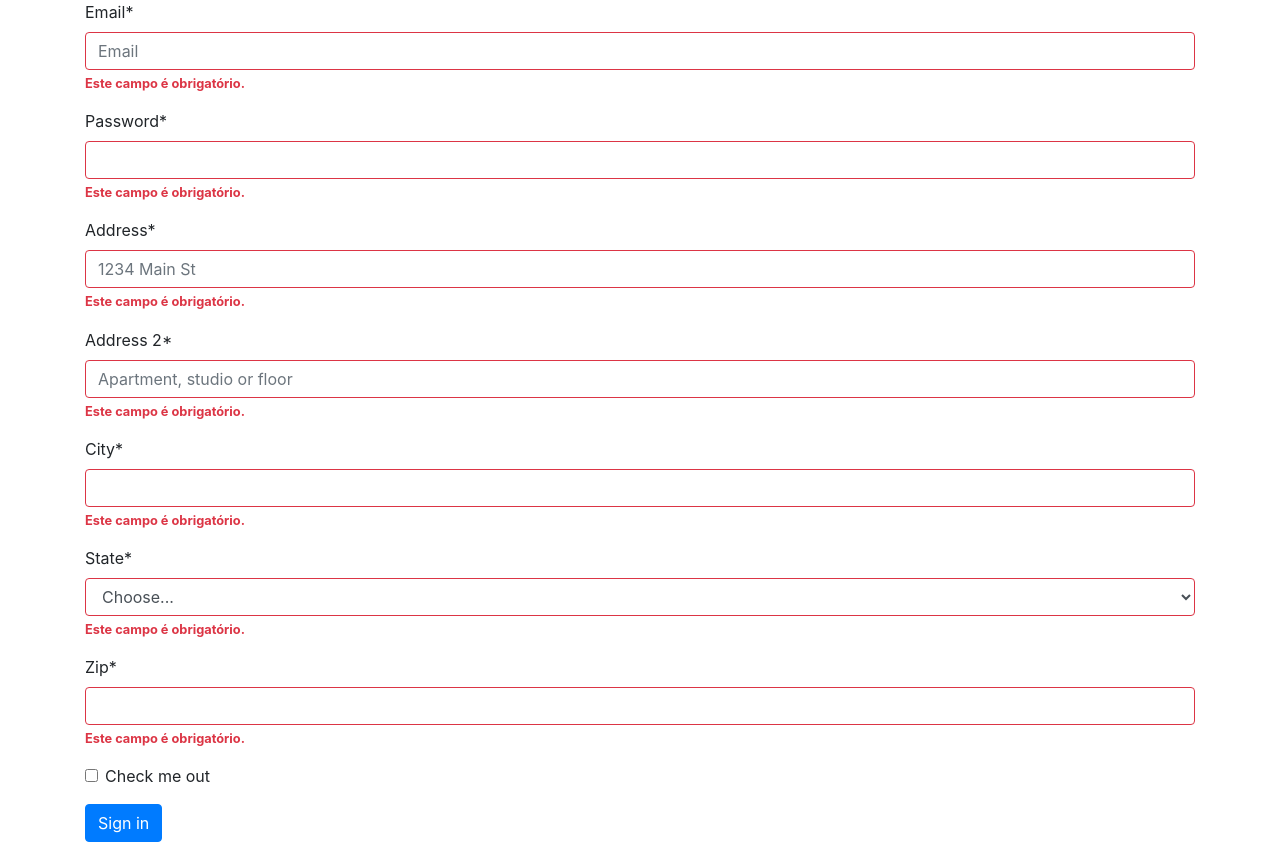
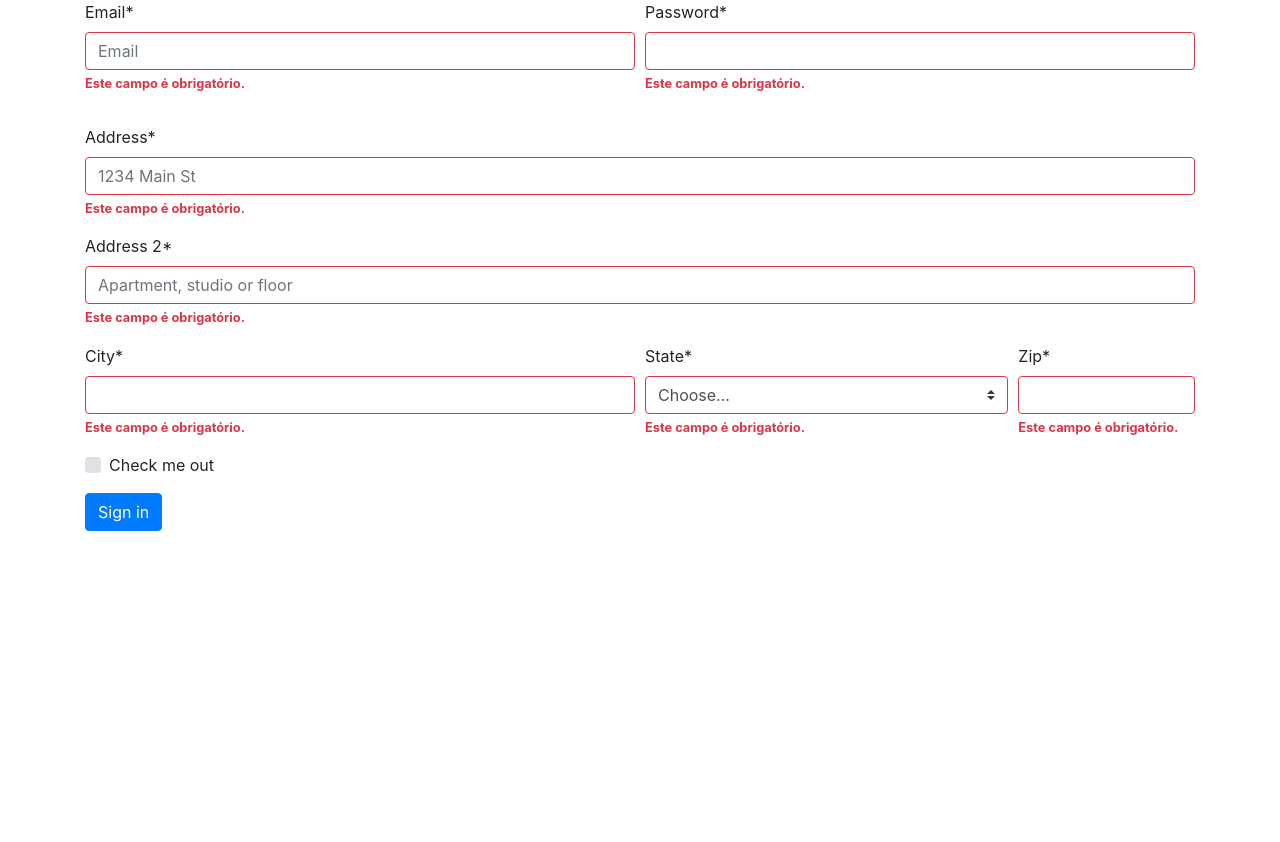
Before and after one commit to wmfinamore/CrudCryspForm, a Django app: page /formulario/ in a window 1280 px wide. After the commit the page ends 531 px from the top, so only its background shows below. Run offline with Django 4.2, Linux system fonts and the light colour scheme; some libraries are stand-ins or nearby versions.

Commit message:
Refactored formaulario.html template to use crispy layout form

```diff
--- a/formulario/templates/formulario/formulario.html
+++ b/formulario/templates/formulario/formulario.html
@@ -4,8 +4,6 @@
 
 {% block content %}
     <form method="post">
-        {% csrf_token %}
-        <table>{{ form|crispy }}</table>
-        <button type="submit" class="btn btn-primary">Sign in</button>
+        {% crispy form %}
     </form>
 {% endblock %}
```
